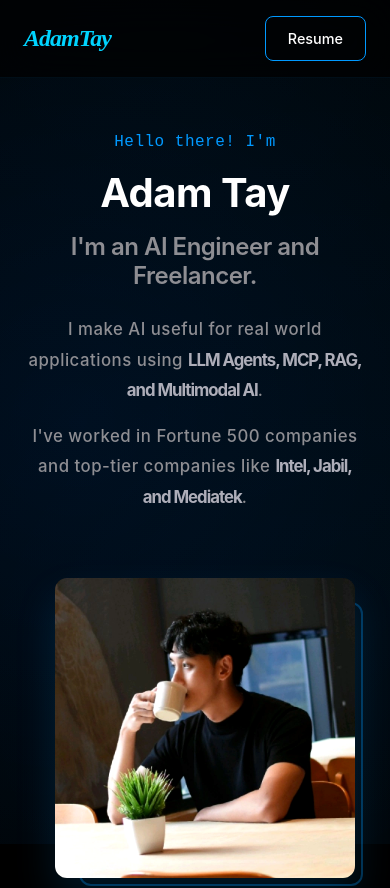
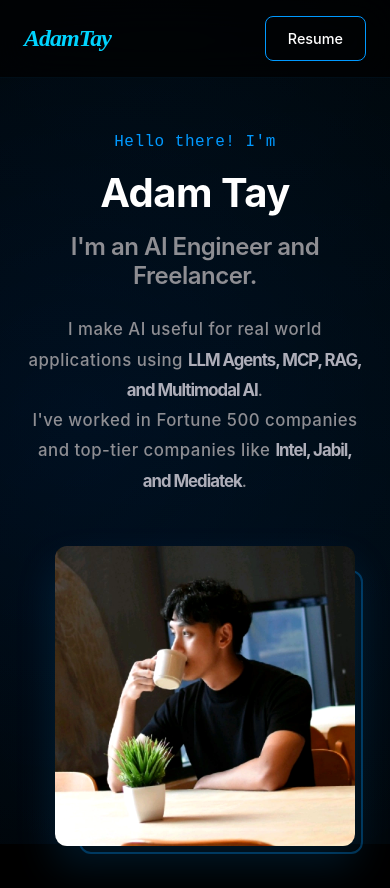
Before and after one commit to adamxht/adam-portfolio-app, a Next.js app: page /home in a window 390 px wide. Shown: the top 888 px of the page. Built offline with nearby package versions, Linux system fonts and the light colour scheme.

Commit message:
Fix into mobile view

```diff
--- a/src/styles/home.scss
+++ b/src/styles/home.scss
@@ -208,6 +208,16 @@
     color: var(--text-secondary);
     line-height: 1.8;
     max-width: 500px;
+  }
+
+  @media (max-width: 768px) {
+    display: flex;
+    flex-direction: column;
+    align-items: center;
+
+    .intro {
+      margin: 0 auto;
+    }
   }
 }
 
```
